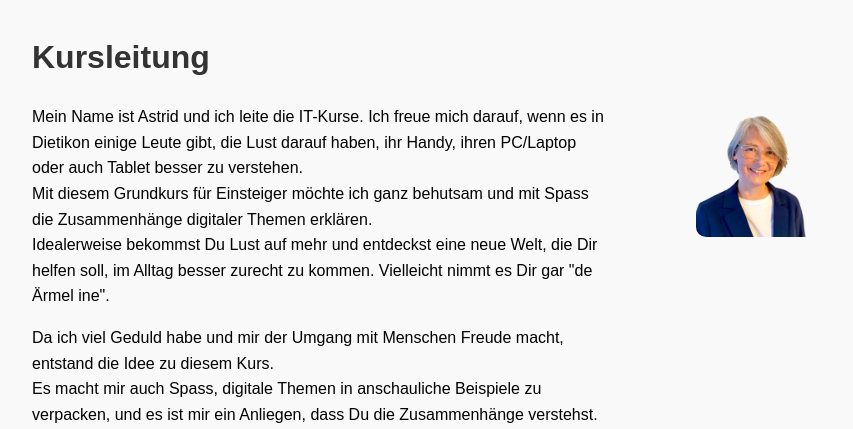
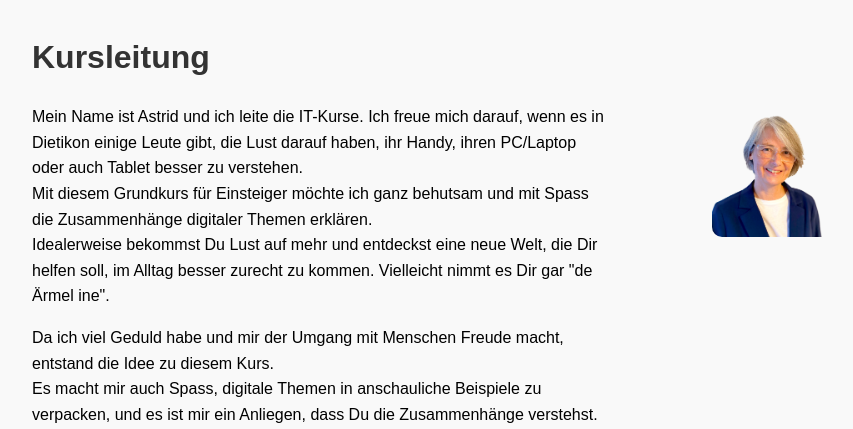
Before and after one commit to sasilanz/Dietipi-App, a Flask app: page /kursleitung in a window 1280 px wide. Shown: the part 69-498 px from the top of the page, without its empty margins (208-1061 px from the left). Run offline with Flask 3, Linux system fonts and the light colour scheme.

Commit message:
float ums bild rechts

```diff
--- a/web/app/static/css/style.css
+++ b/web/app/static/css/style.css
@@ -159,7 +159,7 @@ form button, .anmelde-button {
   width: 120px;
   height: auto;
   border-radius: 10px;
-  margin: 0 16px 12px 0;  /* rechts Abstand, unten auch etwas */
+  margin: 0 0 12px 16px;  /* rechts Abstand, unten auch etwas */
 }
 
 .kursleitung-text {
```
